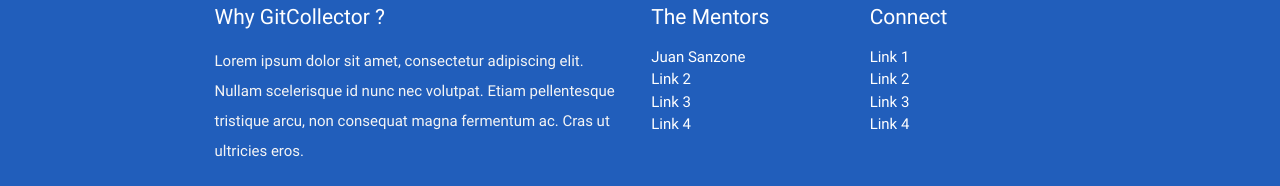
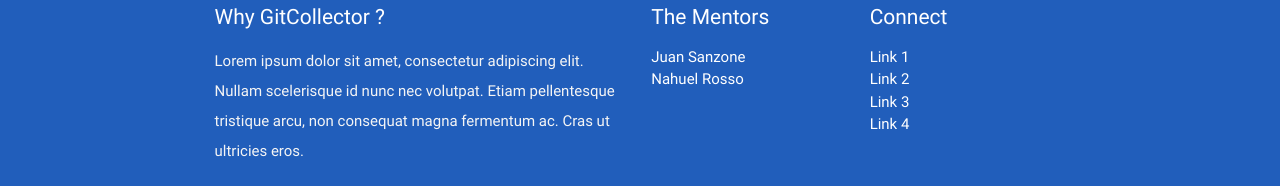
Before and after one commit to gitissuecollector/site, a plain HTML site: page index.html in a window 1280 px wide. Shown: the part 1318-1504 px from the top of the page. Drawn offline with nearby package versions, Linux system fonts and the light colour scheme.

Commit message:
Update index.html

```diff
--- a/index.html
+++ b/index.html
@@ -9,6 +9,7 @@
   <link href="css/materialize.css" type="text/css" rel="stylesheet" media="screen,projection"/>
   <link href="css/style.css" type="text/css" rel="stylesheet" media="screen,projection"/>
   <link href="css/custom.css" type="text/css" rel="stylesheet" media="screen,projection"/>
+
 </head>
 <body>
   <nav class="white" role="navigation">
@@ -16,7 +17,6 @@
 
       <img src="images/logo.png" class="collector-logo">
       <a id="logo-container" href="#" class="brand-logo">GitCollector</a>
-
 
       <ul class="right hide-on-med-and-down waves-effect waves-light">
         <li><a href="#starter">Get Started</a></li>
@@ -62,49 +62,6 @@
     </div>
     <div class="parallax"><img src="images/git1.jpg" alt="Unsplashed background img 2"></div>
   </div>
-
-
-<!--
-    <div class="container">
-    <div class="section">
-
-      <div class="row">
-        <div class="col s12 m4">
-          <div class="icon-block">
-            <h2 class="center brown-text"><i class="mdi-image-flash-on"></i></h2>
-            <h5 class="center">Speeds up development</h5>
-
-            <p class="light"></p>
-
-          </div>
-        </div>
-
-        <div class="col s12 m4">
-          <div class="icon-block">
-            <h2 class="center brown-text"><i class="mdi-social-group"></i></h2>
-            <h5 class="center">User Experience Focused</h5>
-
-            <p class="light"></p>
-
-          </div>
-        </div>
-
-        <div class="col s12 m4">
-          <div class="icon-block">
-            <h2 class="center brown-text"><i class="mdi-action-settings"></i></h2>
-            <h5 class="center">Easy to work with</h5>
-
-            <p class="light"></p>
-
-          </div>
-        </div>
-      </div>
-
-    </div>
-  </div>
--->
-
-
 
   <div class="container" id="starter">
     <div class="section">
@@ -206,9 +163,7 @@
           <h5 class="white-text">The Mentors</h5>
           <ul>
             <li><a class="white-text" href="#!">Juan Sanzone</a></li>
-            <li><a class="white-text" href="#!">Link 2</a></li>
-            <li><a class="white-text" href="#!">Link 3</a></li>
-            <li><a class="white-text" href="#!">Link 4</a></li>
+            <li><a class="white-text" href="#!">Nahuel Rosso</a></li>
           </ul>
         </div>
         <div class="col l3 s12">
@@ -229,7 +184,6 @@
     </div>
   </footer>
 
-
   <!--  Scripts-->
   <script src="https://code.jquery.com/jquery-2.1.1.min.js"></script>
   <script src="js/materialize.js"></script>
```
